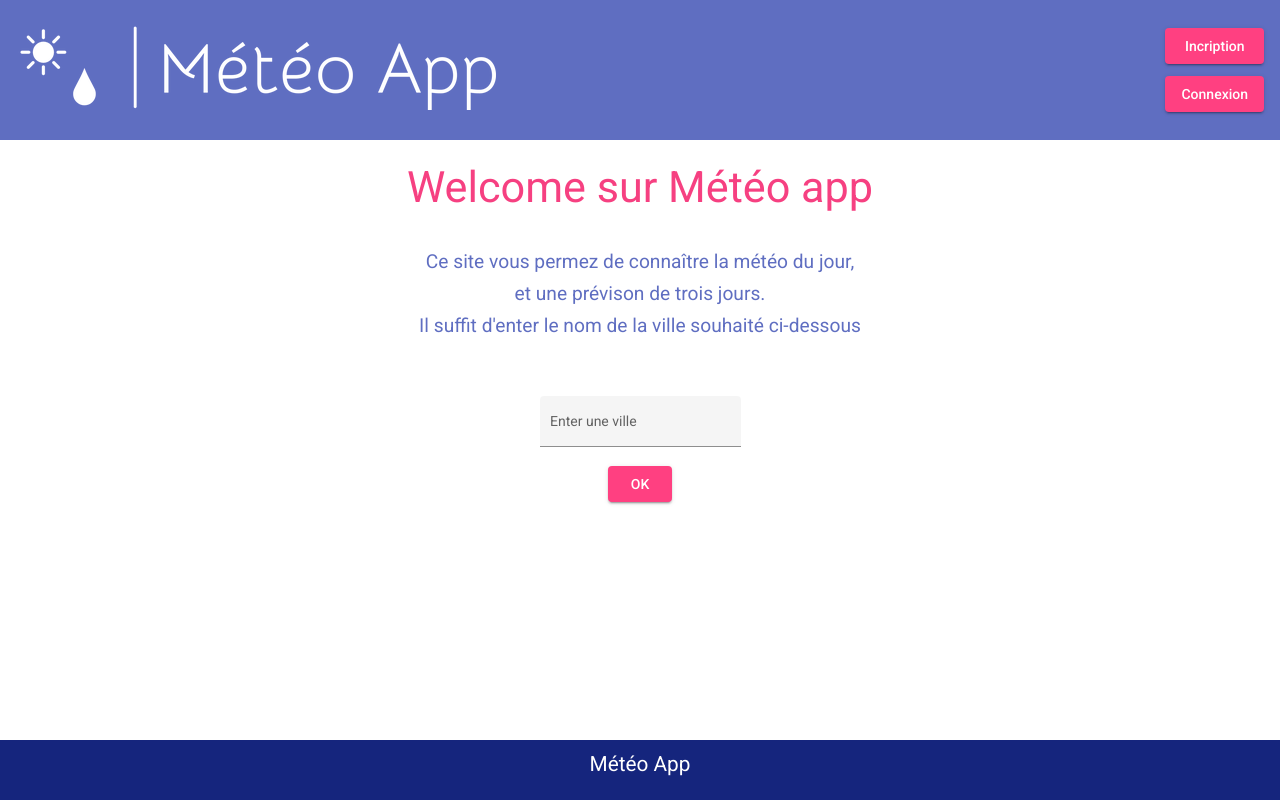
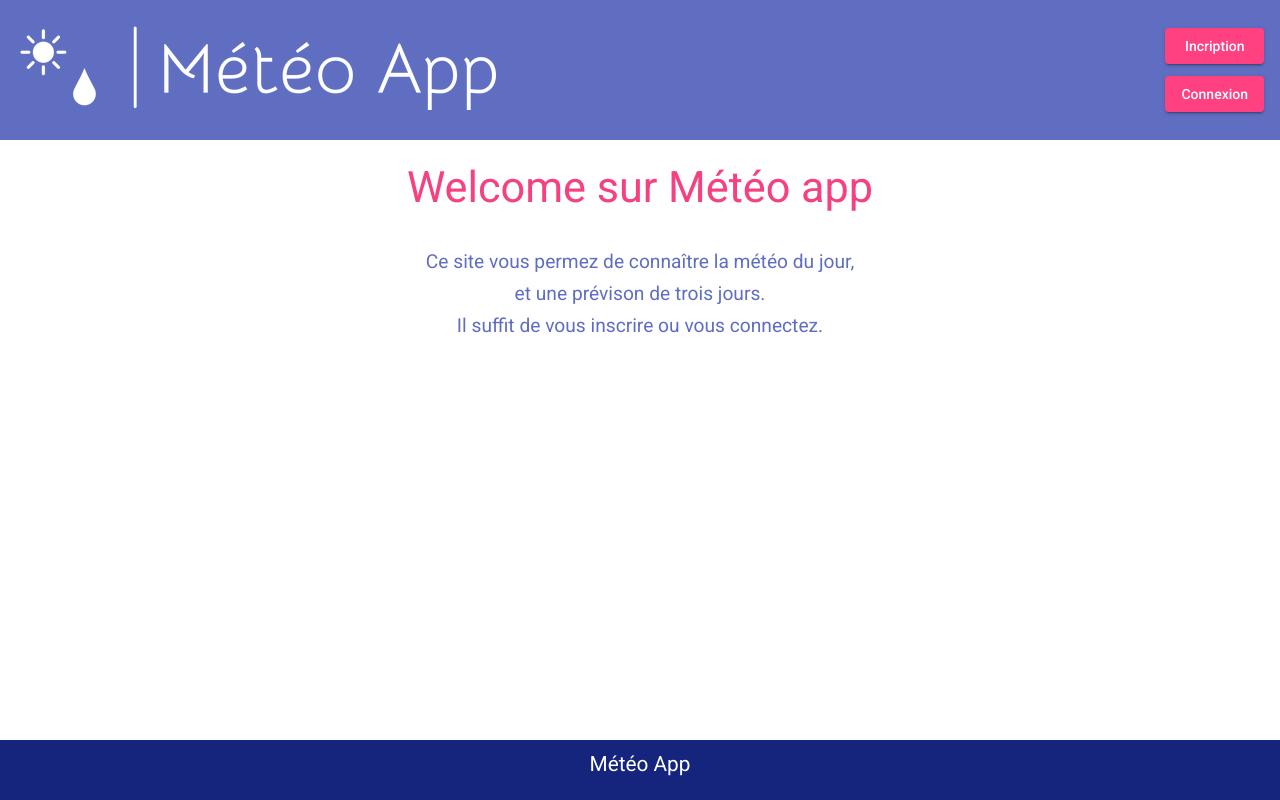
Before and after one commit to Vang-ap/meteo-app, an Angular app: page / in a window 1280 px wide. Built offline with nearby package versions, Linux system fonts and the light colour scheme.

Commit message:
subscribe event on search form

```diff
--- a/src/app/components/search-form/search-form.component.html
+++ b/src/app/components/search-form/search-form.component.html
@@ -10,11 +10,11 @@
       et une prévison de trois jours.
     </p>
     <p class="text-description">
-      Il suffit d'enter le nom de la ville souhaité ci-dessous
+      Il suffit de vous inscrire ou vous connectez.
     </p>
   </div>
 
-  <form class="search-form">
+  <form *ngIf="searchFormIsDisplayed" class="search-form">
     <div class="content-input">
       <mat-form-field class="content-input-search" appearance="fill">
         <mat-label>Enter une ville</mat-label>
--- a/src/app/components/search-form/search-form.component.ts
+++ b/src/app/components/search-form/search-form.component.ts
@@ -1,5 +1,6 @@
 import { Component, OnInit } from '@angular/core';
 import { Router } from '@angular/router';
+import { LoginService } from 'src/app/services/login.service';
 import { WeatherApiService } from 'src/app/services/weather-api.service';
 
 @Component({
@@ -8,15 +9,22 @@ import { WeatherApiService } from 'src/app/services/weather-api.service';
   styleUrls: ['./search-form.component.scss']
 })
 export class SearchFormComponent implements OnInit {
+  searchFormIsDisplayed = false;
   cityName = '';
 
   constructor(
     private weatherApiService: WeatherApiService,
-    private router: Router
+    private loginService: LoginService,
+    private router: Router,
   ) { }
 
   ngOnInit(): void {
+    this.searchFormIsDisplayed = this.loginService.isUserLogged();
+    this.loginService.userLoggedEvent.subscribe(status => {
+      this.searchFormIsDisplayed = status;
+    })
   }
+
 
   getWeatherByCity() {
     this.weatherApiService.setCityName(this.cityName);
```
